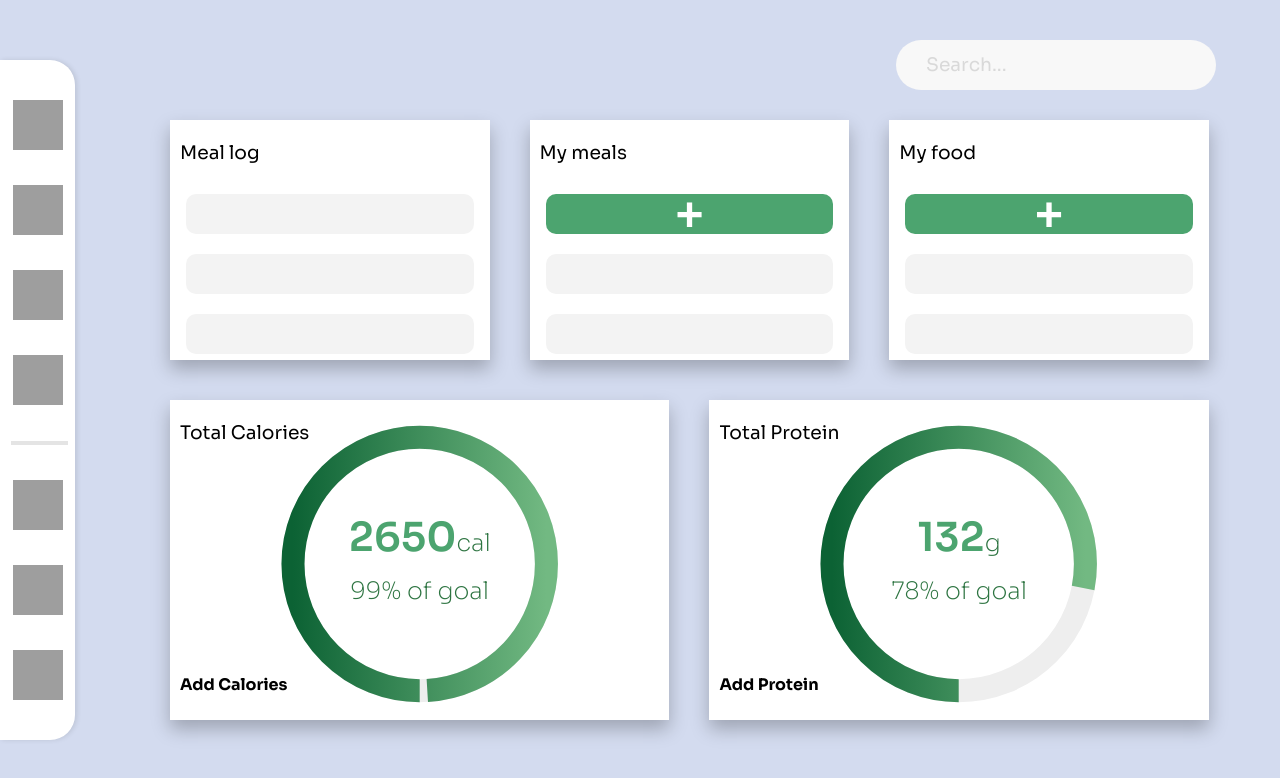
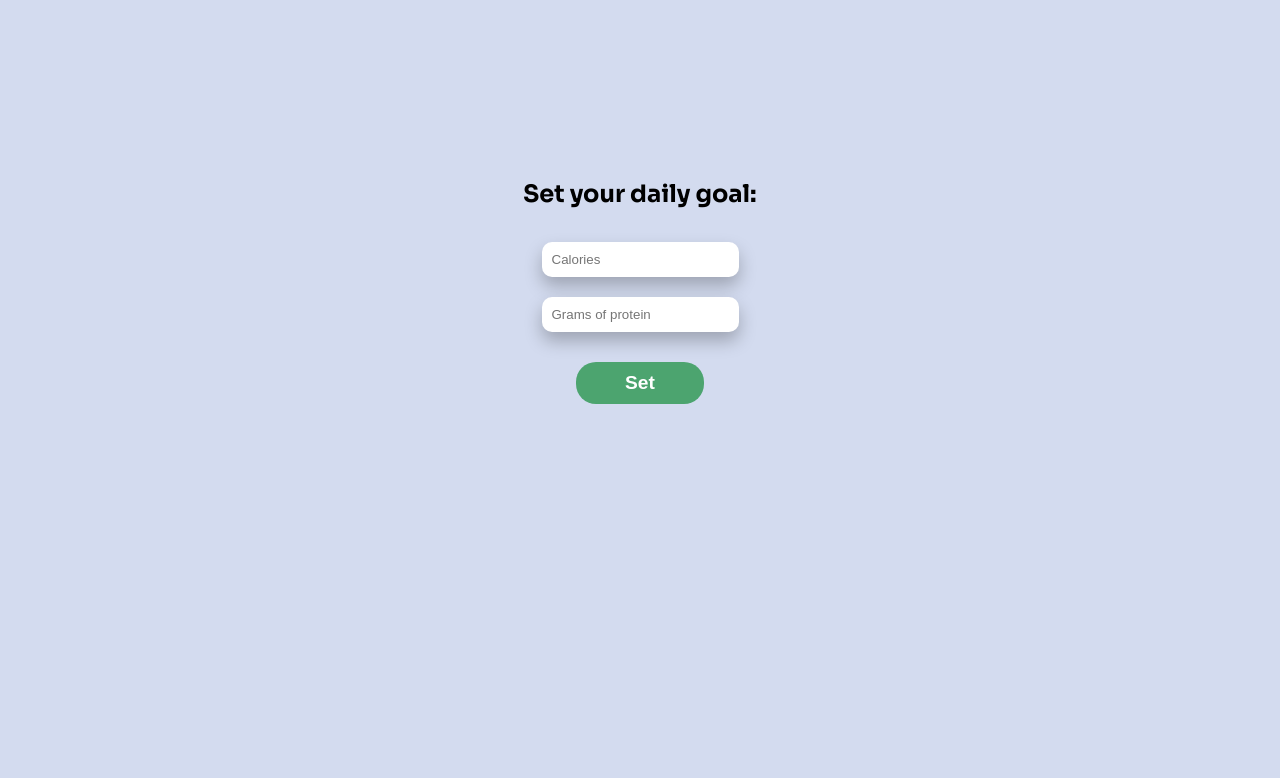
Before and after one commit to AntoniiP/Calorie-counter-website, a React (Vite) app: page / in a window 1280 px wide. Shown: the top 778 px of the page. Built offline with nearby package versions, Linux system fonts and the light colour scheme; grey boxes are pictures that could not be loaded.

Commit message:
Added a set calorie on first page visit and dark theme toggle

```diff
--- a/src/App.css
+++ b/src/App.css
@@ -11,6 +11,6 @@
 }
 
 .main-card {
-    background: #FFFFFF;
+    background: var(--white-bg-color);
     box-shadow: var(--shadow);
 }
--- a/src/App.jsx
+++ b/src/App.jsx
@@ -1,26 +1,39 @@
-import {useState} from 'react'
+import {useEffect, useState} from 'react'
 import './App.css'
 import Counter from './components/Counter/counter'
 import Nav from './components/Nav/nav'
 import Search from './components/Search/search'
 import Card from './components/Card/card'
+import SetCount from './components/setcount/setCount'
+
 function App() {
+	const [user, setUser] = useState(JSON.parse(localStorage.getItem('dailyGoal')) || [])
+
+	const updateDailyGoal = (newGoal) => {
+		localStorage.setItem('dailyGoal', JSON.stringify(newGoal))
+		setUser(newGoal)
+	}
 
 	return (
-            <div className="main-wrapper">
-			<Nav />
-			<Search />
-			<div className="cards">
-				<Card name="Meal log" />
-				<Card name="My meals" button/>
-				<Card name="My food" button/>
-			</div>
-			<div className="counters">
-
-				<Counter type="cal" current={2650} goal={2700} name="Calories" />
-				<Counter type="g" current={132} goal={170} name="Protein" />
-			</div>
-		</div>
+		<>
+			{user.length ? (
+				<div className='main-wrapper'>
+					<Nav />
+					<Search />
+					<div className='cards'>
+						<Card name='Meal log' />
+						<Card name='My meals' button />
+						<Card name='My food' button />
+					</div>
+					<div className='counters'>
+						<Counter type='cal' current={2650} goal={2700} name='Calories' />
+						<Counter type='g' current={132} goal={170} name='Protein' />
+					</div>
+				</div>
+			) : (
+				<SetCount onSetGoal={updateDailyGoal} />
+			)}
+		</>
 	)
 }
 
--- a/src/components/Card/card.css
+++ b/src/components/Card/card.css
@@ -13,7 +13,7 @@
 	position: absolute;
 	top: 0;
 	left: 0;
-     background: white;
+	background: var(--white-bg-color);
 	z-index: 10;
 }
 
@@ -28,7 +28,7 @@
 	margin: 10px;
 	height: 40px;
 	width: 90%;
-    background: #f3f3f3;
+	background: var(--card-color);
 	border-radius: 10px;
 }
 
@@ -36,11 +36,22 @@
 	border: none;
 	font-size: 48px;
 	font-weight: 600;
-    color: #FFF;
-    background-color: #4CA46F;
+	color: #fff;
+	background-color: #4ca46f;
 	display: flex;
 	align-items: center;
 	justify-content: center;
 	cursor: pointer;
 	user-select: none;
 }
+
+.card::-webkit-scrollbar {
+  width: 8px;
+  height: 8px;
+}
+.card::-webkit-scrollbar-track {
+  background: var(--scrollbar-color);
+}
+.card::-webkit-scrollbar-thumb {
+  background: #888;
+}
--- a/src/components/Counter/counter.css
+++ b/src/components/Counter/counter.css
@@ -37,7 +37,6 @@ h3 {
 	z-index: 10;
 	display: flex;
 	flex-direction: column;
-
 	text-align: center;
 	border-radius: 50%;
 	line-height: 0;
@@ -48,6 +47,7 @@ h3 {
   font-weight: 200;
 	color: #2d7441;
 	text-wrap: nowrap;
+	z-index: 100;
 }
 
 .number-text {
--- a/src/components/Counter/counter.jsx
+++ b/src/components/Counter/counter.jsx
@@ -23,13 +23,12 @@ export default function Card({ type, current, goal, name }) {
 		}
 	}, [ percentage ])
 
-
 	return (
 		<div className='counter main-card'>
 			<h3>Total {name}</h3>
 			<div className='progress-circle'>
-				<svg className='progress-svg' width='auto' height='100%' viewBox='0 0 250 250'>
-					<circle className='circle-bg' cx='125' cy='125' r='110' stroke='#eee' strokeWidth='20' fill='none' />
+				<svg className='progress-svg' width='auto' height='auto' viewBox='0 0 250 250'>
+					<circle className='circle-bg' cx='125' cy='125' r='110'  strokeWidth='20' fill='none' />
 					<circle className='circle' cx='125' cy='125' r='110' stroke='url(#gradient)' strokeWidth='20' fill='none' transform='rotate(-180, 125, 125)' style={circleStyles} ref={circleRef} />
 					<defs>
 						<linearGradient id='gradient' x1='0%' y1='0%' x2='0%' y2='100%'>
--- a/src/components/Nav/nav.css
+++ b/src/components/Nav/nav.css
@@ -2,7 +2,7 @@
 	width: 100px;
 	height: 75%;
 	position: fixed;
-	background: #fff;
+	background: var(--white-bg-color);
 	box-shadow: 2px 0 5px rgba(0, 0, 0, 0.1);
 	z-index: 100;
 	left: 0;
--- a/src/components/Nav/nav.jsx
+++ b/src/components/Nav/nav.jsx
@@ -1,7 +1,52 @@
+import {useState} from 'react'
 import './nav.css'
 
 export default function Nav() {
-    return (
+	const [mode, setMode] = useState(localStorage.getItem('mode') || 'light')
+	function changeVar(variable, color) {
+		document.documentElement.style.setProperty(variable, color)
+	}
+	function loadMode() {
+
+		const darkModeColors = {
+				'--main-color': '#2F3746',
+				'--card-color': '#242424',
+				'--white-bg-color': '#121212',
+				'--search-bar-color': '#202020',
+				'--text-color': 'white',
+				'--scrollbar-color': '#0e0e0e'
+			},
+			lightModeColors = {
+				'--main-color': '#D3DBEF',
+				'--white-bg-color': '#fff',
+				'--card-color': '#f3f3f3',
+				'--search-bar-color': '#f8f8f8',
+				'--text-color': 'black',
+				'--scrollbar-color': '#f1f1f1'
+			}
+
+		if (mode == 'light') {
+			const values = Object.values(darkModeColors)
+			Object.keys(darkModeColors).forEach((variable, i) => changeVar(variable, values[i]))
+		} else {
+			const values = Object.values(lightModeColors)
+			Object.keys(lightModeColors).forEach((variable, i) => changeVar(variable, values[i]))
+		}
+	}
+
+	loadMode()
+
+	function toggleMode() {
+		setMode((mode) => {
+			const content = (mode == 'light' ? 'dark' : 'light')
+			localStorage.setItem('mode', content)
+			return content
+		})
+		loadMode()
+
+	}
+
+	return (
 		<nav className='vertical-nav'>
 			<ul className='nav-list'>
 				<li className='nav-item'>
@@ -21,7 +66,7 @@ export default function Nav() {
 				</li>
 				<li className='nav-item'>
 					<a href='#' className='nav-link'>
-						<i className='nav-icon time-icon'></i>
+						<i className='nav-icon time-icon' onClick={toggleMode}></i>
 					</a>
 				</li>
 				<div className='nav-separator'></div>
--- a/src/components/Search/searchbar.css
+++ b/src/components/Search/searchbar.css
@@ -2,7 +2,7 @@
     width: 300px;
     height: 50px;
     border-radius: 60px;
-    background: #f8f8f8;
+    background: var(--search-bar-color);
     color: #D9D9D9;
     display: flex;
     flex-direction: column;
--- a/src/components/setcount/counter.css
+++ b/src/components/setcount/counter.css
@@ -1,94 +1,31 @@
-/* .counter {
+.start-set {
     display: flex;
+    flex-direction: column;
     align-items: center;
     justify-content: center;
-    text-align: center;
+    height: 70vh;
 }
-.start {
-    display: flex;
-    flex-direction: column;
-    margin: 20px;
-}
-input {
+
+.start-set input {
     margin: 10px;
     outline: none;
     padding: 10px;
     border-radius: 10px;
     border: none;
     box-shadow: var(--shadow);
+}
 
-}
-.set {
+.start-set button {
     margin-top: 20px;
-}
-button {
-    border-radius: 50px;
-    background: var(--main-color);
+    border-radius: 20px;
     color: white;
     border: none;
-    font-size: 20px;
-    font-weight: bold;
+    background: #4CA46F;
     padding: 10px;
     cursor: pointer;
     user-select: none;
-}
-.goal {
-    height: 40vh;
-    width: 40vh;
-    border-radius: 50%;
-    background: white;
-    box-shadow: var(--shadow);
-    display: flex;
-    flex-direction: column;
-    align-items: center;
-    justify-content: center;
-    line-height: 5px;
-}
-h2 {
-    margin-bottom: 40px;
-}
-span {
+    width: 10%;
+    font-size: 1.2rem;
     font-weight: bold;
-}
-
-.main-content {
-    display: flex;
-    flex-direction: row-reverse;
-    align-items: center;
-    justify-content: center;
-}
-
-.add {
-    position: relative;
-    margin-right: 20px;
-    height: 90px;
-    padding: 0 40px;
-    font-size: 15px;
-    background: white;
-    color: black;
-    border: 10px solid var(--dark-green);
-    display: flex;
-    flex-direction: row;
-    align-items: center;
-    font-weight: 700;
-    z-index: 1;
-}
-svg {
-    margin-right: 15px;
-    background: var(--main-color);
-    height: 30px;
-    border-radius: 50%;
-    padding: 5px;
 
 }
-
-.select {
-    width: 80vw;
-    height: 80vh;
-    background: #fff;
-    position: fixed;
-    display: block;
-    top: 10%;
-    bottom: 10%;
-    z-index: 2;
-} */
--- a/src/components/setcount/setCount.jsx
+++ b/src/components/setcount/setCount.jsx
@@ -1,52 +1,31 @@
-// import {useState, useEffect, useRef} from 'react'
-// import './counter.css'
+import {useState} from 'react'
+import './counter.css'
 
-// export default function Counter() {
-// 	const [user, setUser] = useState(JSON.parse(localStorage.getItem('dailyGoal')) || [])
-// 	const [error, setError] = useState(false)
-// 	const [div, setDiv] = useState(false)
-// 	const divRef = useRef(null)
+export default function SetCount({onSetGoal}) {
+	const [error, setError] = useState(false)
 
-// 	useEffect(() => {
-// 		const handleClickOutside = (event) => {
-// 			if (divRef.current && !divRef.current.contains(event.target)) showDiv()
-// 		}
+	function handleSubmit() {
+		const calories = $('#cal').val()
+		const protein = $('#prote').val()
+		if (calories < 10 || protein < 10) return setError(true)
 
-// 		$(document).on('click', handleClickOutside)
+		localStorage.setItem('dailyGoal', `[${calories}, ${protein}]`)
+		onSetGoal([calories, protein])
+	}
 
-// 		return () => {
-// 			$(document).off('click', handleClickOutside)
-// 		}
-// 	}, [])
+	const handleKeyDown = (event) => {
+		if (event.keyCode === 13) handleSubmit(event)
+	}
 
-// 	function handleSubmit() {
-// 		const calories = $('#cal').val()
-// 		const protein = $('#prote').val()
-// 		if (!calories || protein === undefined) return setError(true)
-
-// 		console.log(calories, protein)
-// 		localStorage.setItem('dailyGoal', `[${calories}, ${protein}]`)
-// 		setUser(JSON.parse(localStorage.getItem('dailyGoal')))
-// 	}
-// 	const handleKeyDown = (event) => {
-// 		if (event.keyCode === 13) handleSubmit(event)
-// 	}
-
-// 	function showDiv() {
-// 		setDiv(!div)
-// 	}
-
-// 	return (
-// 		<>
-// 			<div className='start'>
-// 				<h2>Set your daily goal:</h2>
-// 				<input type='number' min='10' name='Calories' placeholder='Calories' id='cal' onKeyDown={handleKeyDown} />
-// 				<input type='number' min='0' name='Protein' placeholder='Grams of protein' id='prote' onKeyDown={handleKeyDown} />
-// 				{error && <div className='error'>Please fill out all required fields</div>}
-// 				<button className='set' onClick={handleSubmit}>
-// 					Set
-// 				</button>
-// 			</div>
-// 		</>
-// 	)
-// }
+	return (
+		<div className='start-set'>
+			<h2>Set your daily goal:</h2>
+			<input type='number' min='10' name='Calories' placeholder='Calories' id='cal' onKeyDown={handleKeyDown} />
+			<input type='number' min='1' name='Protein' placeholder='Grams of protein' id='prote' onKeyDown={handleKeyDown} />
+			{error && <div className='error'>Please fill out all required fields</div>}
+			<button className='set' onClick={handleSubmit}>
+				Set
+			</button>
+		</div>
+	)
+}
--- a/src/index.css
+++ b/src/index.css
@@ -4,14 +4,18 @@
 :root {
   font-family: 'Sora', sans-serif;
   line-height: 1.5;
-  background: #f0f0f0;
   font-synthesis: none;
   text-rendering: optimizeLegibility;
   -webkit-font-smoothing: antialiased;
   -moz-osx-font-smoothing: grayscale;
-  --main-color: #00a69b;
-  --dark-green: #01433D;
+  --main-color: #D3DBEF;
+	--white-bg-color: #fff;
+  --card-color: #f3f3f3;
+  --search-bar-color: #f8f8f8;
+  --text-color: #000;
   --shadow: 0px 9px 17.2px 0px rgba(0, 0, 0, 0.25);
+  --scrollbar-color: #f1f1f1;
+  color: var(--text-color);
 }
 html, body {
   margin: 0;
@@ -21,7 +25,7 @@ html, body {
 
   overflow-x: hidden;
   box-sizing: border-box;
-  background: #D3DBEF;
+  background: var(--main-color);
 }
 *:before, *:after {
   box-sizing: inherit;
```
Lines whose indentation alone changed are shown as unchanged.
